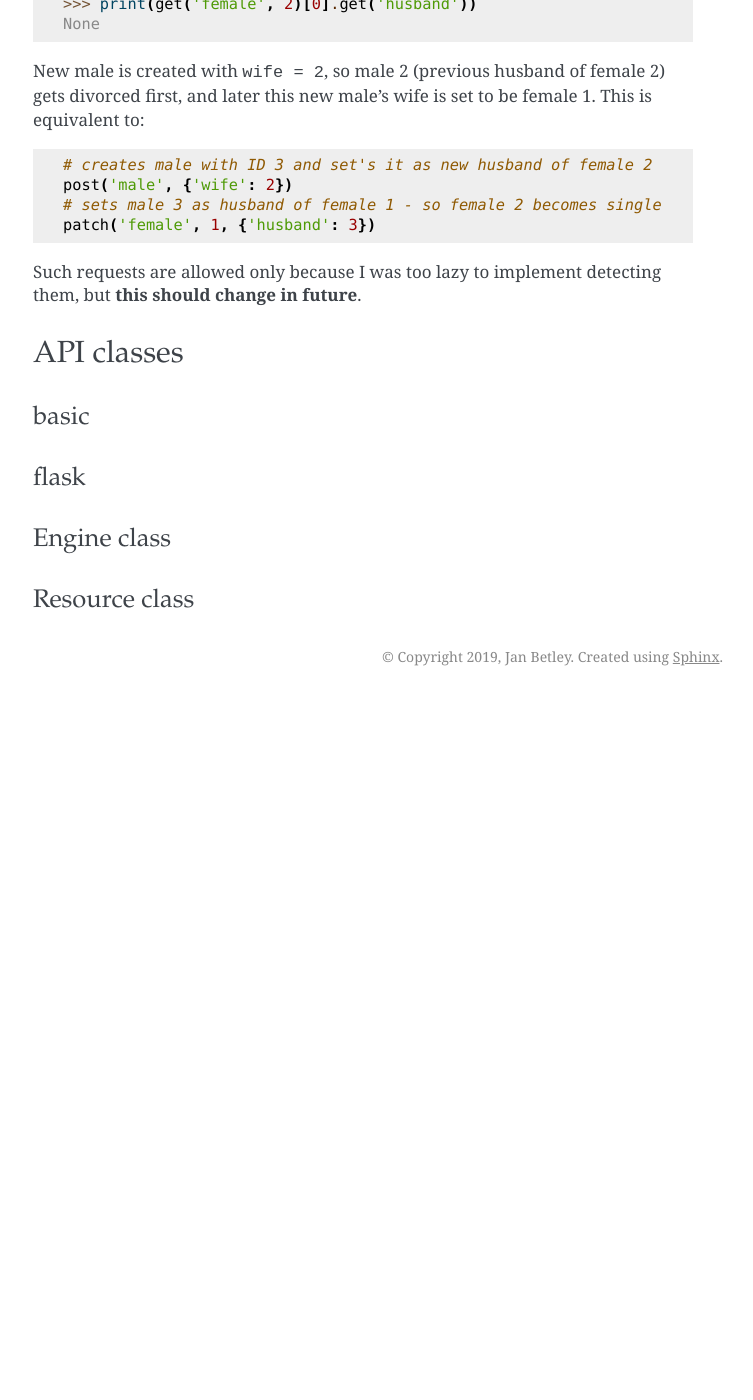
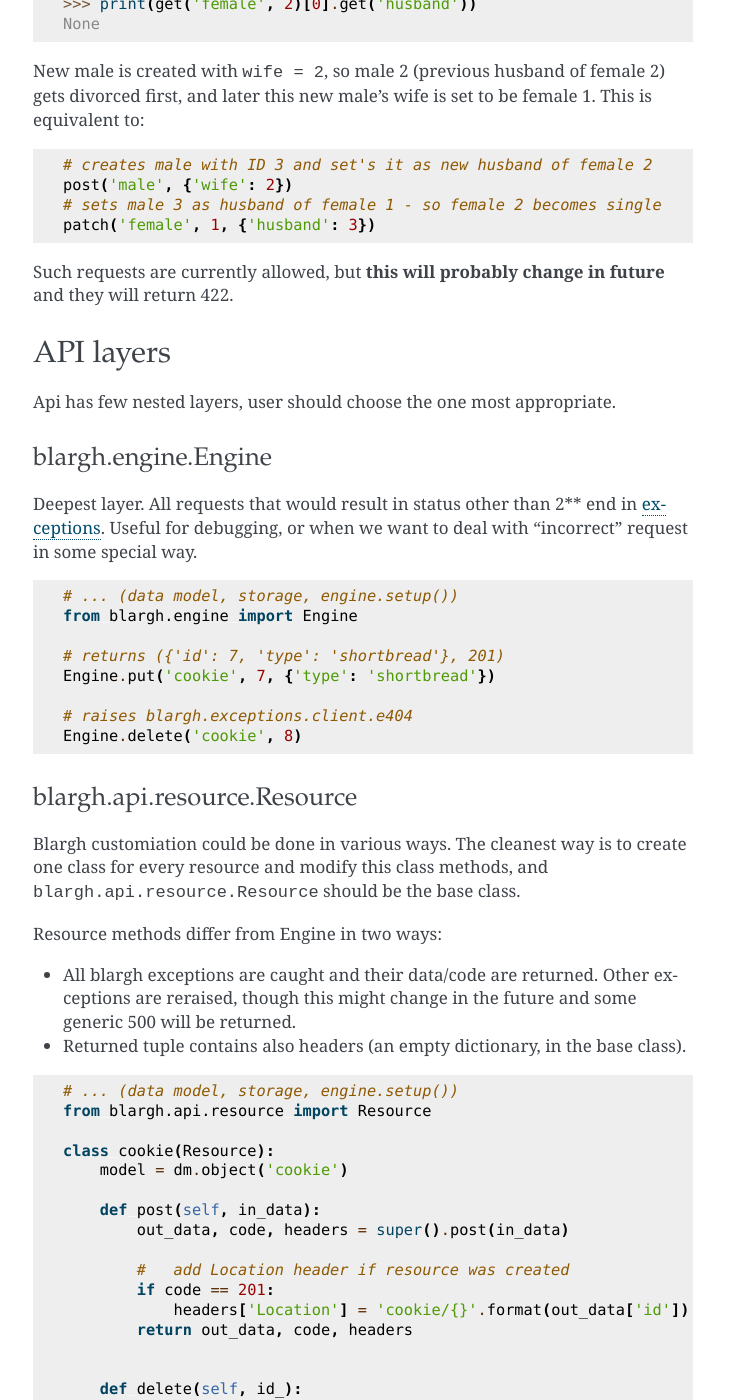
Before and after one commit to johny-b/blargh, a Sphinx documentation site: the page built from docs/api.rst, in a window 1280 px wide and 1400 px high, scrolled down 2778 px. Shown: the whole window, without its empty margins (387-1140 px from the left). Built offline with Sphinx 7.4.7, drawn with Linux system fonts in a browser that asks for light colours; before the commit the page ends 3474 px from its top, so only the background shows below that; some of the changed text lies outside the part shown.

Commit message:
docs - pi
Documentation is more-or-less complete except
    * cookbook
    * API Reference

I'll start writing those right at the moment when anyone else
notices they're missing.

```diff
--- a/docs/api.rst
+++ b/docs/api.rst
@@ -23,8 +23,8 @@
     patch(name, id_, data)
     detele(name, id_)
 
-Other possible requests (PATCH/DELETE on a collection, OPTIONS, HEAD etc) have to be implemented if needed.
-Sample implementation of PATCH on a collection can be found in the [TODO - link] cookbook.
+Other possible requests (PATCH/DELETE on a collection, OPTIONS, HEAD etc) have to be implemented
+separately, e.g. like this: `Patch on a collection <cookbook.html#patch-on-a-collection>`__.
 
 GET args
 ^^^^^^^^
@@ -66,7 +66,7 @@
           []
 
 
-Other arguments will be probably added in future, if needed.
+Other arguments (pagination, field selection, more advanced search etc.) will probably be added in the future.
 
 POST/PATCH/PUT data
 ^^^^^^^^^^^^^^^^^^^
@@ -137,21 +137,181 @@
     # sets male 3 as husband of female 1 - so female 2 becomes single
     patch('female', 1, {'husband': 3})
 
-Such requests are allowed only because I was too lazy to implement detecting them, but **this should change in future**.
+Such requests are currently allowed, but **this will probably change in future** and they will return 422.
 
 
+API layers
+----------
 
-API classes
------------
+Api has few nested layers, user should choose the one most appropriate.
+
+blargh.engine.Engine
+^^^^^^^^^^^^^^^^^^^^
+
+Deepest layer. All requests that would result in status other than 2** end in `exceptions <data_model.html>`__.
+Useful for debugging, or when we want to deal with "incorrect" request in some special way.
+
+.. code-block:: python
+
+    # ... (data model, storage, engine.setup())
+    from blargh.engine import Engine
+
+    # returns ({'id': 7, 'type': 'shortbread'}, 201)
+    Engine.put('cookie', 7, {'type': 'shortbread'})
+
+    # raises blargh.exceptions.client.e404
+    Engine.delete('cookie', 8)
+
+blargh.api.resource.Resource
+^^^^^^^^^^^^^^^^^^^^^^^^^^^^
+
+Blargh customiation could be done in various ways. The cleanest way is to create one class for every resource
+and modify this class methods, and :code:`blargh.api.resource.Resource` should be the base class.
+
+Resource methods differ from Engine in two ways:
+
+- All blargh exceptions are caught and their data/code are returned.
+  Other exceptions are reraised, though this might change in the future and some generic 500 will be returned.
+- Returned tuple contains also headers (an empty dictionary, in the base class).
+
+.. code-block:: python
+
+    # ... (data model, storage, engine.setup())
+    from blargh.api.resource import Resource
+
+    class cookie(Resource):
+        model = dm.object('cookie')
+
+        def post(self, in_data):
+            out_data, code, headers = super().post(in_data)
+
+            #   add Location header if resource was created
+            if code == 201:
+                headers['Location'] = 'cookie/{}'.format(out_data['id'])
+            return out_data, code, headers
+
+
+        def delete(self, id_):
+            return "NOPE, COOKIES ARE FOREVER", 400, {}
+
+    # returns ({'id': 7, 'type': 'shortbread'}, 201, {})
+    cookie().put(7, {'type': 'shortbread'})
+
+    # returns ('NOPE, COOKIES ARE FOREVER', 400, {})
+    cookie().delete(8)
+
+    # returns ({'id': 8, 'type': 'muffin'}, 201, {'Location': 'cookie/8'})
+    cookie().post({'type': 'muffin'})
 
 basic
 ^^^^^
 
-flask
-^^^^^
+The same behaviour as :code:`blargh.api.resource.Resource`, but all Resource classes are
+created in a implicit way. Provides simple function-only interface.
 
-Engine class
-^^^^^^^^^^^^
+.. code-block:: python
 
-Resource class
-^^^^^^^^^^^^^^
+    # ... (data model, storage, engine.setup())
+    from blargh.api.basic import put, delete
+
+    # returns ({'id': 7, 'type': 'shortbread'}, 201, {})
+    put('cookie', {'type': 'shortbread'})
+
+    # returns ({'error': {'code': 'OBJECT_DOES_NOT_EXIST',
+    #                     'details': {'object_name': 'cookie',
+    #                      'object_id': 8}}},
+    #          404, {})
+    delete('cookie', 8)
+
+Integration with Flask
+----------------------
+
+Flask + REST = `Flask-RESTful <https://flask-restful.readthedocs.io/en/latest>`_.
+
+When you replace two Flask-RESTful classes with their blargh counterparts:
+
+- :code:`flask_restful.Resource` -> :code:`blargh.api.resource.FlaskRestfulResource`
+- :code:`flask_restful.Api` -> :code:`blargh.api.flask.Api`.
+
+you should be able to use all Flask-RESTful features together with blargh.
+
+So, complete Flask + Flask-RESTful + blargh application code is a compilation of
+`Flask-RESTful minimal api <https://flask-restful.readthedocs.io/en/latest/quickstart.html#a-minimal-api>`__
+and `Blargh basic usage <quickstart.html#basic-usage>`__:
+
+.. code-block:: python
+
+    from flask import Flask
+
+    #   this replaces `from flask_restful import Resource, Api`
+    from blargh.api.flask import Api
+    from blargh.api.resource import FlaskRestfulResource as Resource
+
+    #   blargh initialization
+    from blargh import engine
+    from example.cookies import dm
+    storage = engine.DictStorage({})
+    engine.setup(dm, storage)
+
+    #   this does not change
+    app = Flask(__name__)
+    api = Api(app)
+
+    #   blargish classes
+    class Cookie(Resource):
+        model = dm.object('cookie')
+
+    class Jar(Resource):
+        model = dm.object('jar')
+
+    #   blargish api has the same interface as Flask-RESTful api
+    api.add_resource(Cookie, '/cookie')
+    api.add_resource(Jar, '/jar')
+
+    if __name__ == '__main__':
+        app.run(debug=True)
+
+After saving this in :code:`app.py` and starting debug server with :code:`python3 app.py`
+our cookie managment system is ready:
+
+.. code-block:: bash
+
+    $ curl -d '{"type":"shortbread"}' -H "Content-Type: application/json" \
+           -X POST http://0.0.0.0:5000/cookie
+    {
+        "id": 1,
+        "type": "shortbread"
+    }
+    $ curl -d '{"type":"muffin"}' -H "Content-Type: application/json" \
+           -X POST http://0.0.0.0:5000/cookie
+    {
+        "id": 2,
+        "type": "muffin"
+    }
+    $ curl -d '{"cookies":[1,2]}' -H "Content-Type: application/json" \
+           -X POST http://0.0.0.0:5000/jar
+    {
+        "id": 1,
+        "cookies": [
+            1,
+            2
+        ]
+    }
+    $ curl -X GET http://0.0.0.0:5000/jar?depth=2
+    [
+        {
+            "id": 1,
+            "cookies": [
+                {
+                    "id": 1,
+                    "type": "shortbread",
+                    "jar": 1
+                },
+                {
+                    "id": 2,
+                    "type": "muffin",
+                    "jar": 1
+                }
+            ]
+        }
+    ]
```
Also changed, not shown: other parts of docs/api.rst (+1 -1 lines).
